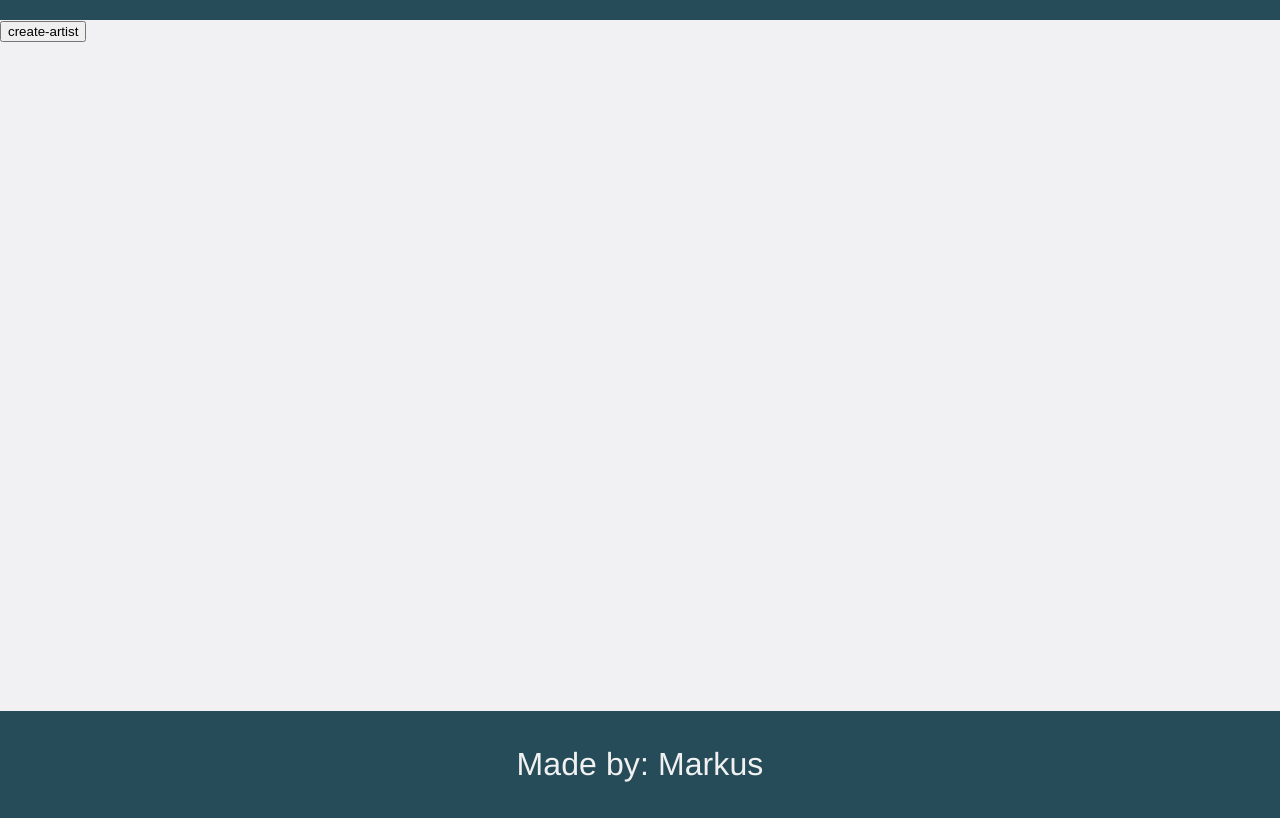
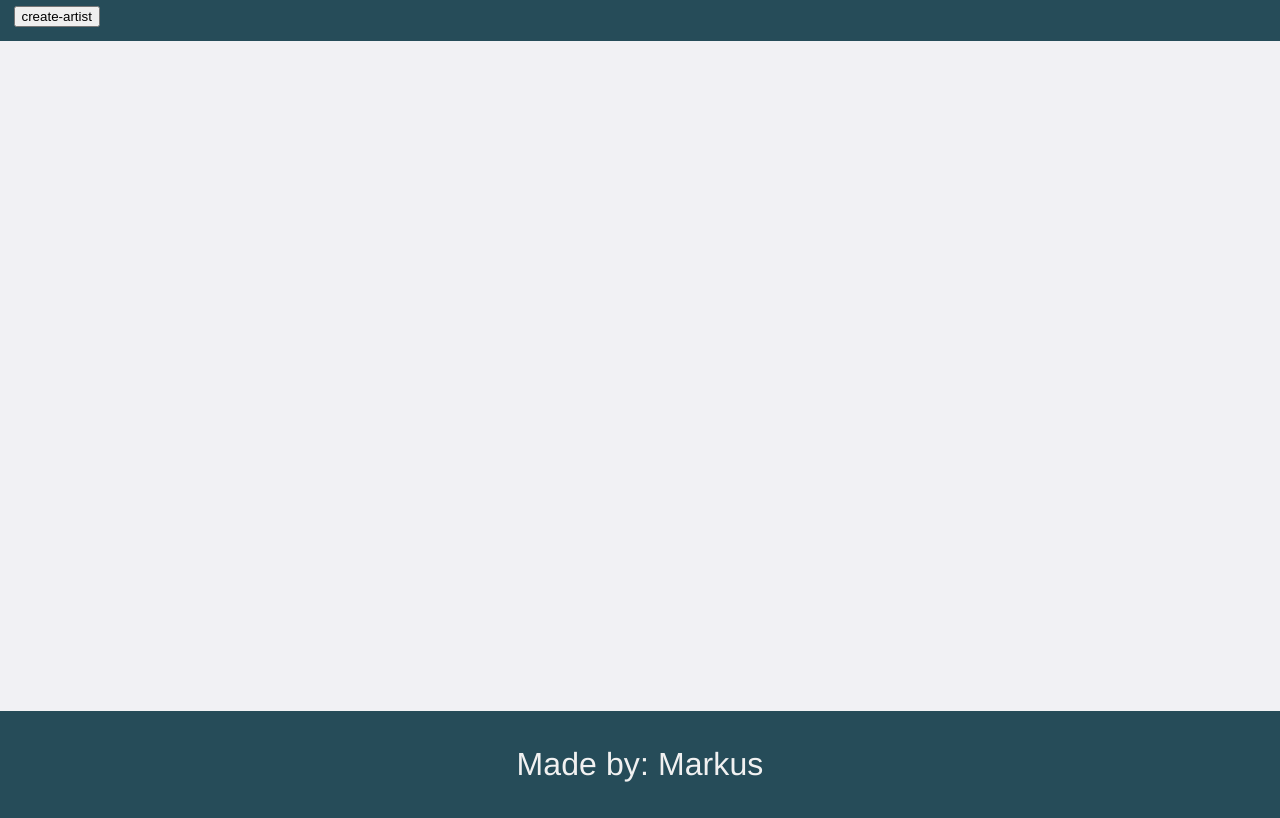
Before and after one commit to MarkusIngerslev/node-js-og-express, a plain HTML site: page frontend/index.html in a window 1280 px wide. Shown: the part 87-905 px from the top of the page. Drawn offline with Linux system fonts and the light colour scheme; no server answers.

Commit message:
Tilføjet mindre ændringer

```diff
--- a/frontend/index.html
+++ b/frontend/index.html
@@ -11,12 +11,11 @@
     <body>
         <header>
             <h1>Mine kunstner</h1>
+            <button>create-artist</button>
         </header>
 
         <main>
-            <section id="create-artist">
-                <button>create-artist</button>
-            </section>
+            <section id="create-artist"></section>
             <section id="artists-grid" class="grid-container"></section>
 
             <!-- Create dialog form -->
```
Also changed, not shown: 1 other file.
